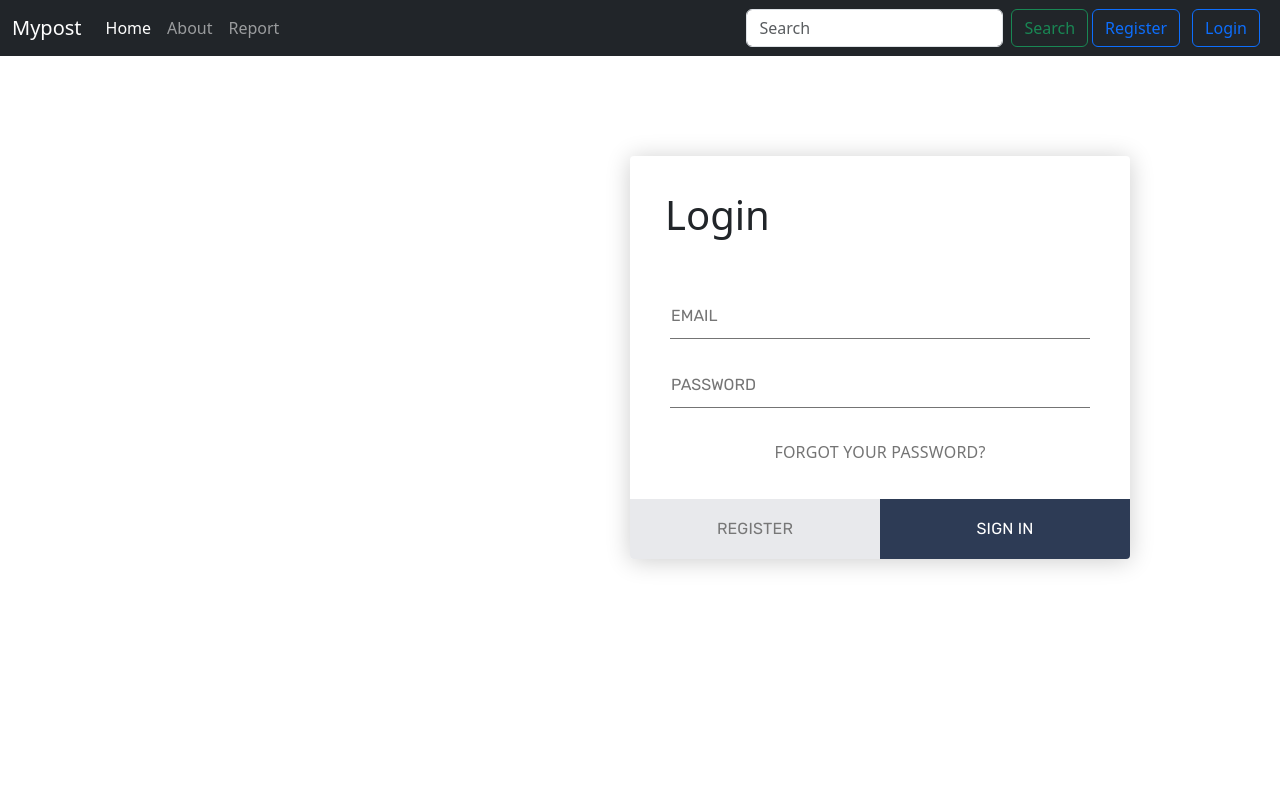
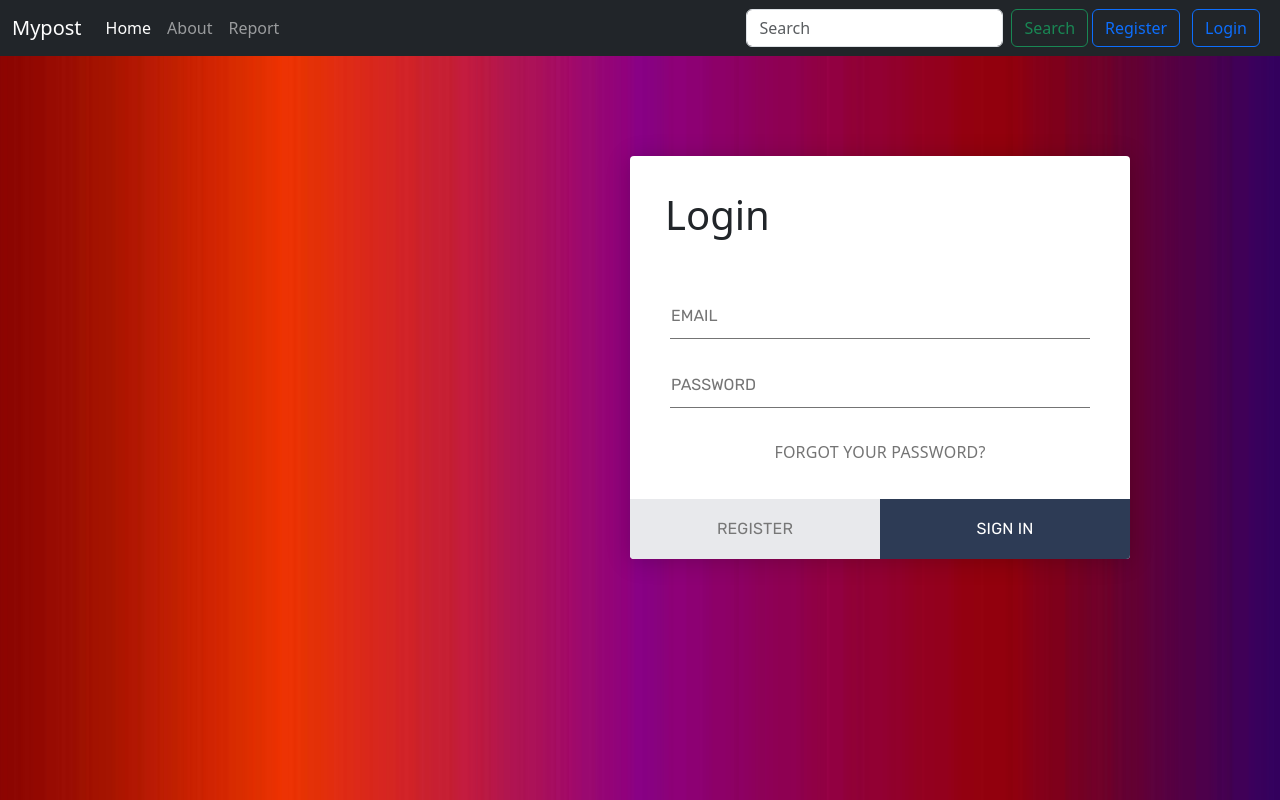
Before and after one commit to neerajy0326/myformapp, a Django app: page / in a window 1280 px wide. Run offline with Django 4.2, Linux system fonts and the light colour scheme; some libraries are stand-ins or nearby versions.

Commit message:
log in background changed again

```diff
--- a/templates/login_page.html
+++ b/templates/login_page.html
@@ -6,7 +6,7 @@
 <link rel="stylesheet" type="text/css" href="{% static 'style.css' %}">
 <style>
   body {
-    {% comment %} background-image: url("{% static 'hp1.jpeg' %}"); {% endcomment %}
+    background-image: url("{% static 'hp1.jpeg' %}");
     background-size: cover;
     background-position: center;
     background-attachment: fixed;
```
